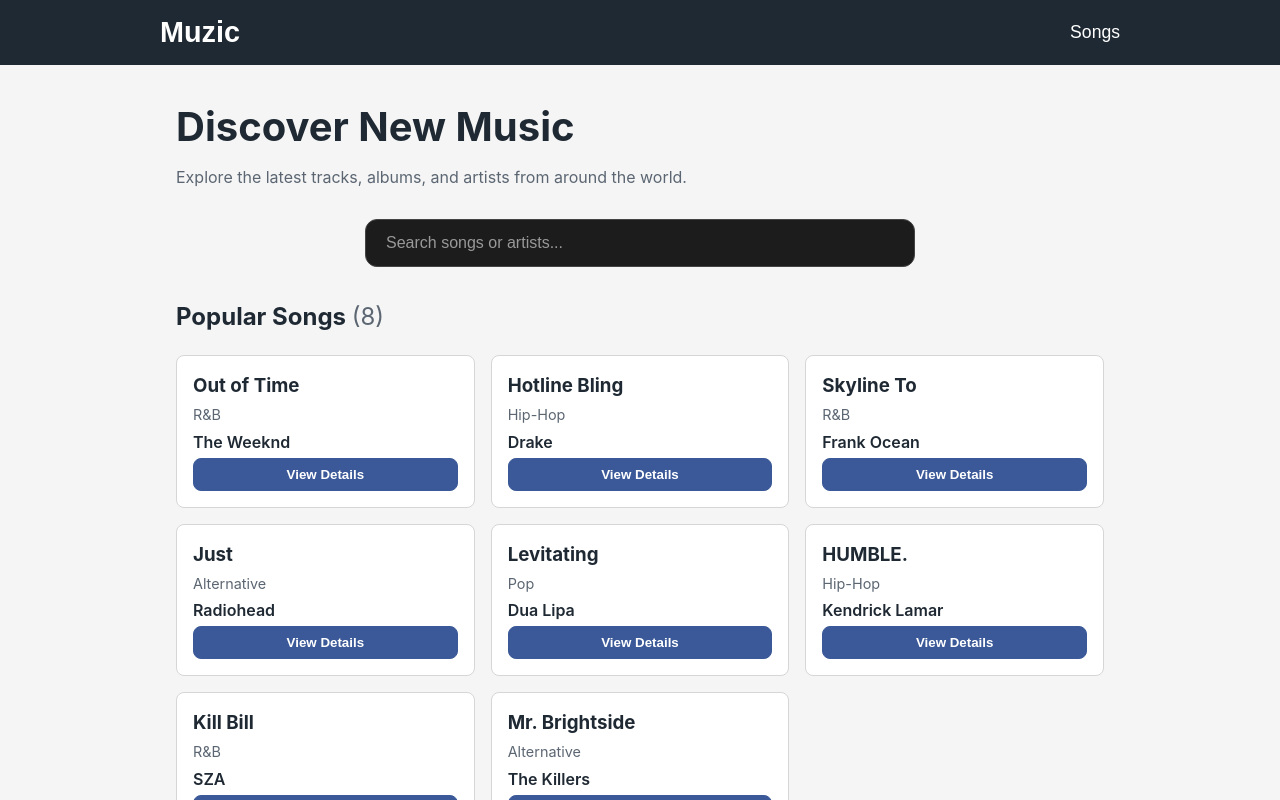
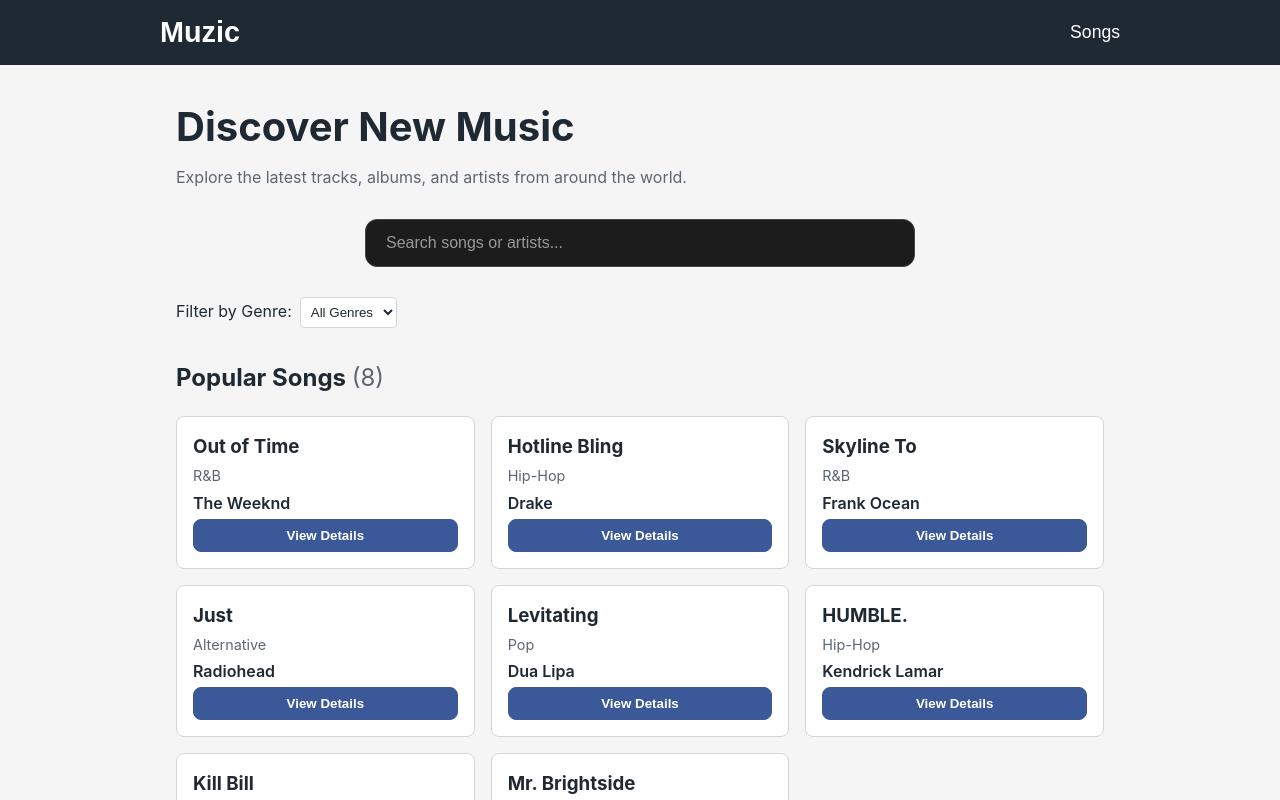
Before and after one commit to ArshiaHashemianzadeh/CSCI3230U-group-project, a React (Vite) app in the folder my-react-app/: page / in a window 1280 px wide. Shown: the top 800 px of the page. Built offline with nearby package versions, Linux system fonts and the light colour scheme.

Commit message:
added genre filtering to the catalog

```diff
--- a/my-react-app/src/App.jsx
+++ b/my-react-app/src/App.jsx
@@ -6,6 +6,8 @@ import SongList from './components/SongList';
 import SongDetail from './components/SongDetail';
 import Footer from './components/Footer';
 import SearchBar from './components/SearchBar';
+import GenreFilter from './components/GenreFilter';
+
 
 export default function App() {
 
@@ -15,6 +17,7 @@ export default function App() {
 
   // Keeps track of what the user types in the search bar
   const [searchTerm, setSearchTerm] = useState('');
+  const [selectedGenre, setSelectedGenre] = useState('All');
 
   function goHome() {
     setSelectedId(null);
@@ -22,15 +25,19 @@ export default function App() {
 
   const selectedSong = songs.find((s) => s.id === selectedId);
 
-  // Filter songs based on title or artist
-  const filteredSongs = songs.filter((song) => {
-    const search = searchTerm.toLowerCase().trim();
+// Filter songs based on search term and selected genre
+const filteredSongs = songs.filter((song) => {
+  const search = searchTerm.toLowerCase().trim();
 
-    return (
-      song.title.toLowerCase().includes(search) ||
-      song.artist.toLowerCase().includes(search)
-    );
-  });
+  const matchesSearch =
+    song.title.toLowerCase().includes(search) ||
+    song.artist.toLowerCase().includes(search);
+
+  const matchesGenre =
+    selectedGenre === 'All' || song.genre === selectedGenre;
+
+  return matchesSearch && matchesGenre;
+});
 
   return (
     <div className="app">
@@ -54,6 +61,11 @@ export default function App() {
               searchTerm={searchTerm}
               onSearchChange={setSearchTerm}
             />
+            {/* Filter songs by genre */}
+            <GenreFilter
+              selectedGenre={selectedGenre}
+              onGenreChange={setSelectedGenre}
+            />
 
             {/* Display only songs matching the search */}
             <SongList
--- /dev/null
+++ b/my-react-app/src/components/GenreFilter.jsx
@@ -0,0 +1,19 @@
+export default function GenreFilter({ selectedGenre, onGenreChange }) {
+  return (
+    <div className="genre-filter">
+      <label htmlFor="genre-select">Filter by Genre:</label>
+
+      <select
+        id="genre-select"
+        value={selectedGenre}
+        onChange={(e) => onGenreChange(e.target.value)}
+      >
+        <option value="All">All Genres</option>
+        <option value="Pop">Pop</option>
+        <option value="Hip-Hop">Hip-Hop</option>
+        <option value="R&B">R&B</option>
+        <option value="Alternative">Alternative</option>
+      </select>
+    </div>
+  );
+}
--- a/my-react-app/src/index.css
+++ b/my-react-app/src/index.css
@@ -267,3 +267,20 @@ footer {
   color: #aaa;
   font-size: 16px;
 }
+
+
+.genre-filter {
+  margin: 20px 0;
+}
+
+.genre-filter label {
+  margin-right: 8px;
+}
+
+.genre-filter select {
+  padding: 6px;
+  border: 1px solid var(--border);
+  border-radius: 4px;
+  background: white;
+  color: var(--ink);
+}
```
